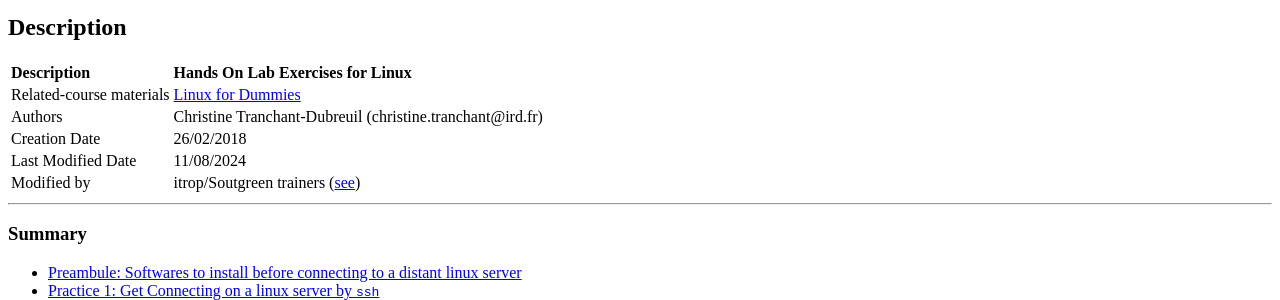
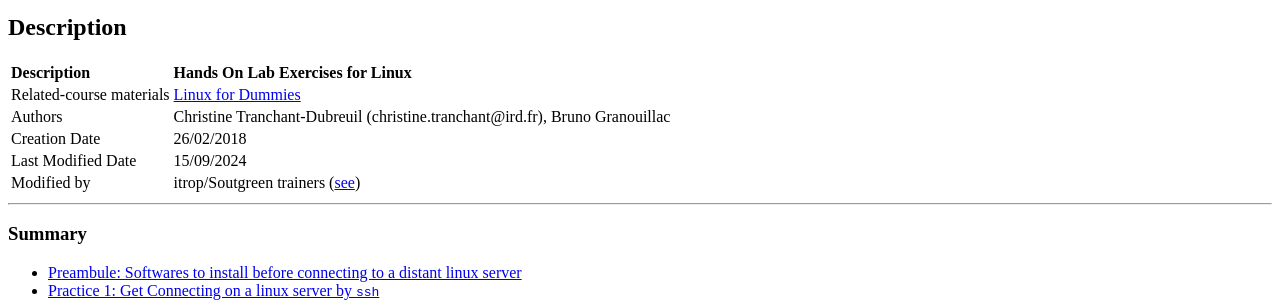
Before and after one commit to wave-centre/cibig, a Jekyll site: the page built from docs/course_materials/LINUX1/linux1_PRACTICE.md, in a window 1280 px wide and 1400 px high. Shown: the part 232-532 px from the top of the window. Built offline with Jekyll 4.4.1, drawn with Linux system fonts in a browser that asks for light colours; our own code applies the rules of GitHub Pages for plain Markdown files; some of the changed text lies outside the part shown.

Commit message:
Update linux1_PRACTICE.md

```diff
--- a/docs/course_materials/LINUX1/linux1_PRACTICE.md
+++ b/docs/course_materials/LINUX1/linux1_PRACTICE.md
@@ -3,9 +3,9 @@
 | Description              | Hands On Lab Exercises for Linux                                                                                    |
 |:-------------------------|:--------------------------------------------------------------------------------------------------------------------|
 | Related-course materials | [Linux for Dummies](https://github.com/CIBiG-wave/cibig-wave.github.io/blob/gh-pages/docs/course_materials/LINUX1/) |
-| Authors                  | Christine Tranchant-Dubreuil (christine.tranchant@ird.fr)                                                           |
+| Authors                  | Christine Tranchant-Dubreuil (christine.tranchant@ird.fr), Bruno Granouillac                                                           |
 | Creation Date            | 26/02/2018                                                                                                          |
-| Last Modified Date       | 11/08/2024                                                                                                          |
+| Last Modified Date       | 15/09/2024                                                                                                          |
 | Modified by              | itrop/Soutgreen trainers ([see](https://southgreenplatform.github.io/trainings/linux/linuxPractice/)) |              |
 
 -----------------------
```
Also changed, not shown: other parts of docs/course_materials/LINUX1/linux1_PRACTICE.md (+1 -1 lines).
